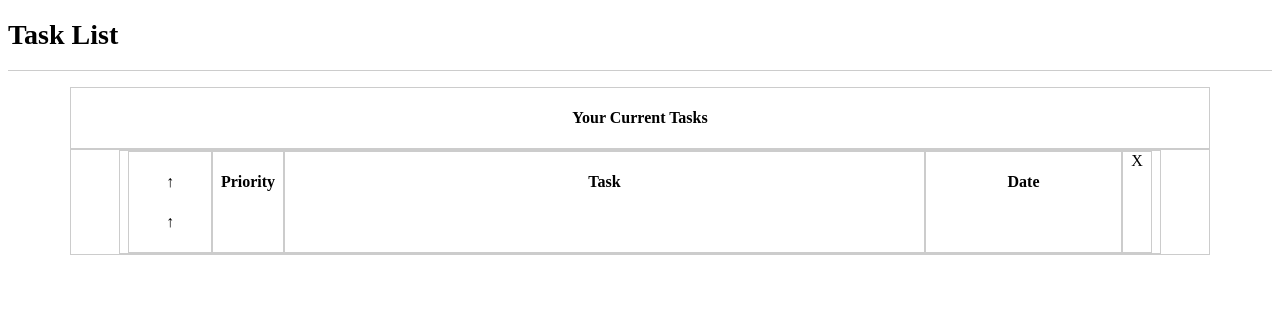
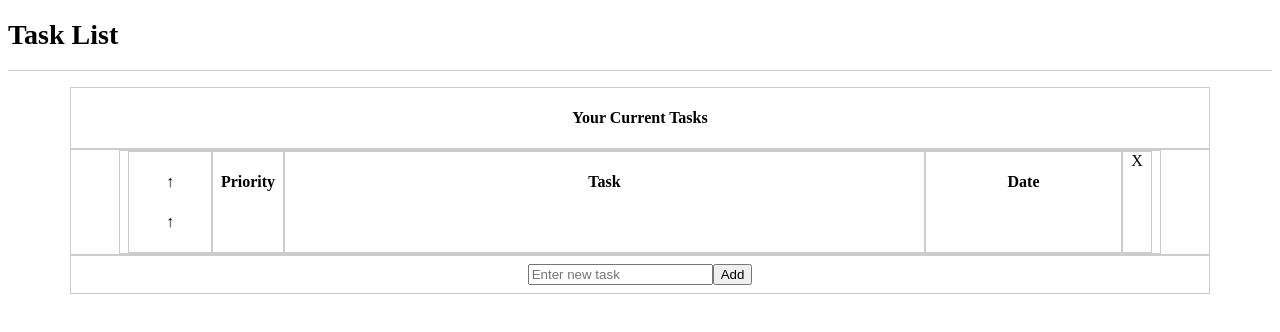
Before and after one commit to Lordpun/Task-List, a Vue app in the folder frontend/: page / in a window 1280 px wide. Shown: the top 332 px of the page. Built offline with nearby package versions, Linux system fonts and the light colour scheme.

Commit message:
Added addTask function to input component

```diff
--- a/frontend/src/App.vue
+++ b/frontend/src/App.vue
@@ -11,11 +11,16 @@
     <section class="taskBody">
       <task></task>
     </section>
+
+    <section class="taskInput">
+      <inputField></inputField>
+    </section>
   </main>
 </template>
 
 <script setup>
 	import task from "./components/task.vue"
+  import inputField from "./components/input.vue"
 </script>
 
 <style scoped>
--- a/frontend/src/components/input.vue
+++ b/frontend/src/components/input.vue
@@ -1,9 +1,35 @@
 <template>
-	<section>
-		<input type="text" placeholder="Enter new task" autocomplete="false">
-	</section>
+	<form v-on:submit.prevent="addTask">
+		<input type="text" placeholder="Enter new task" autocomplete="false" v-model="taskDescription">
+		<button @click="addTask">Add</button>
+	</form>
 </template>
 
-<script setup></script>
+<script setup>
+	import { ref } from 'vue';
+	const taskDescription = ref("")
 
-<style scoped></style>
+	function addTask() {
+		if (taskDescription == "") {
+			return "No description"
+		}
+
+		const description = {
+			description: taskDescription
+		}
+
+		fetch("/task/add", {
+			method: "POST",
+			headers: {
+				"Content-Type": "application/json"
+			},
+			body: JSON.stringify(description)
+		})
+	}
+</script>
+
+<style scoped>
+	form {
+		padding: 0.5rem 0;
+	}
+</style>
```
